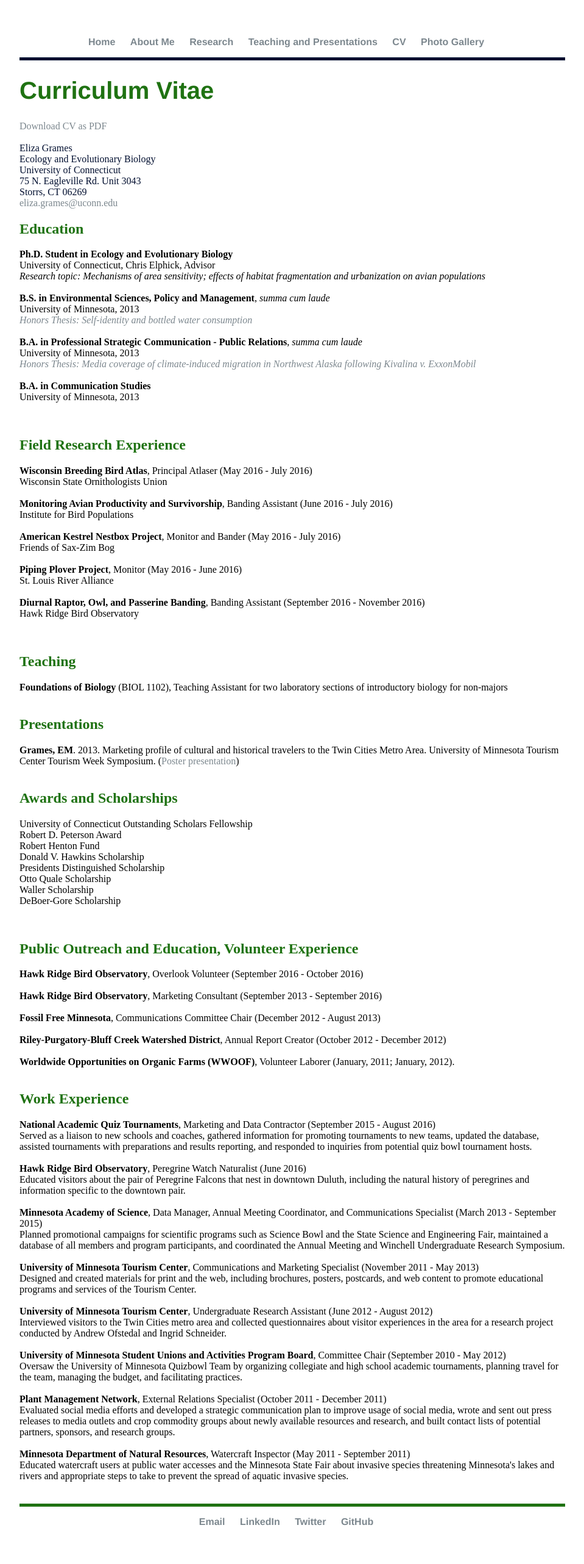
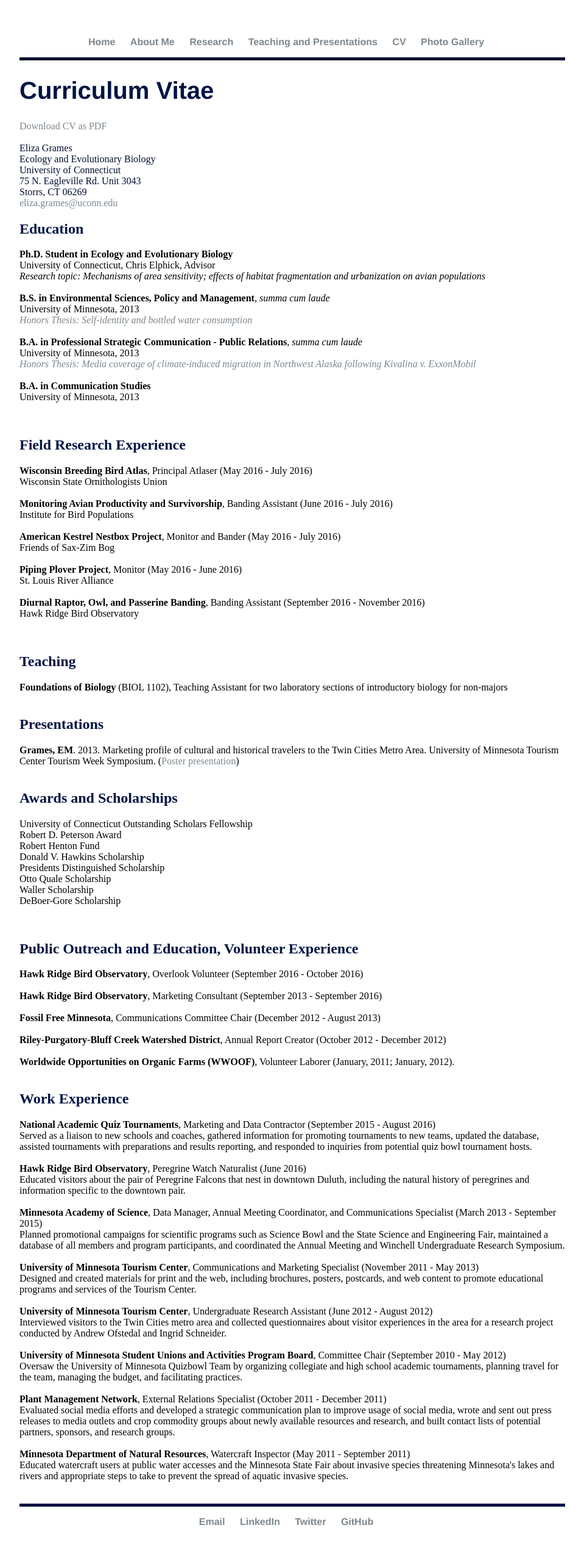
Before and after one commit to elizagrames/elizagrames.github.io, a Jekyll site: the page built from cv/index.html, in a window 1280 px wide. Shown: the whole page at 61% size, without its empty margins (160-1119 px from the left). Built offline with Jekyll 4.4.1, drawn with Linux system fonts in a browser that asks for light colours.

Commit message:
Update main.css

```diff
--- a/css/main.css
+++ b/css/main.css
@@ -21,16 +21,16 @@
     color: #7c878e;
 }
 a:hover {
-    color: #1f7212;
+    color: #001443;
 }
 h1 {
     font-size: 2.5em;
     font-family:'Helvetica', 'Arial', 'Sans-Serif';
-    color: #1f7212;
+    color: #001443;
 }
 h2 {
     font-size: 1.5em;
-    color: #1f7212;
+    color: #001443;
 }
 p {
     font-size: 1em;
@@ -38,7 +38,7 @@
     color: #000000;
 }
 footer {
-    border-top: 5px solid #1f7212;
+    border-top: 5px solid #001443;
     font-size: 1em;
 }
 
```
